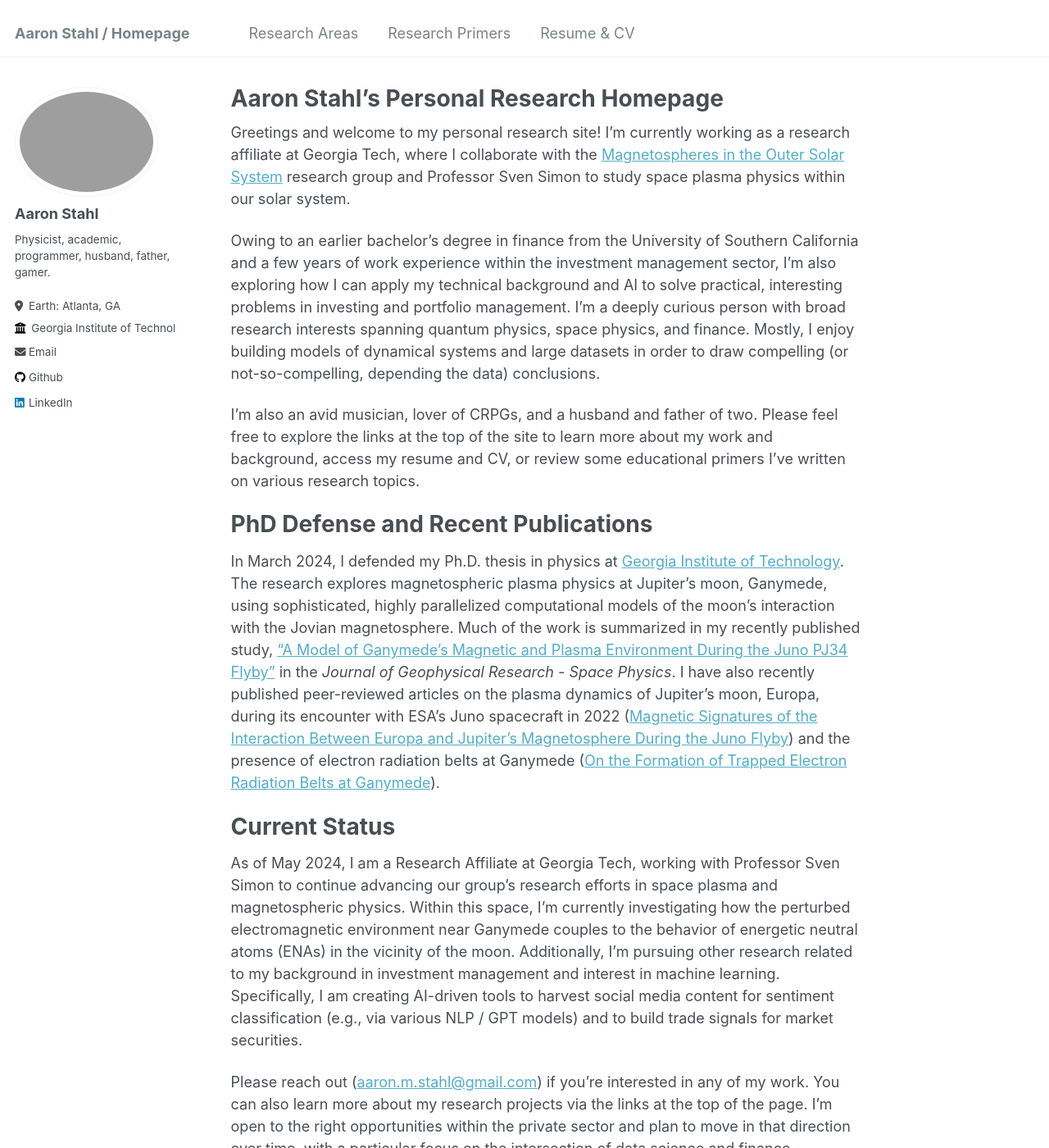
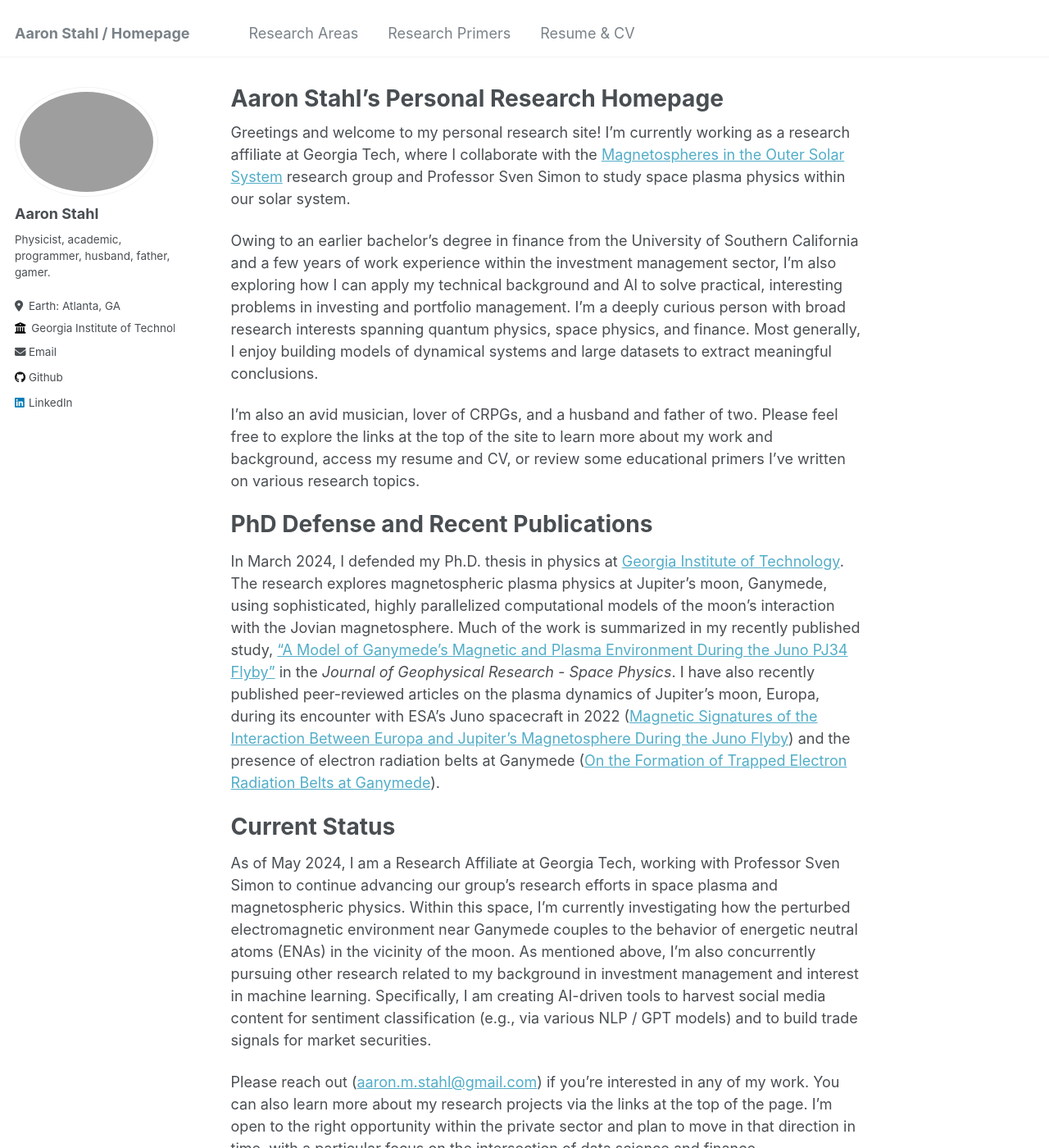
Before and after one commit to astahl3/astahl3.github.io, a Jekyll site: the page built from _pages/about.md, in a window 1280 px wide and 1400 px high. Shown: the whole window at 82% size. Built offline with Jekyll 4.4.1, drawn with Linux system fonts in a browser that asks for light colours; some of the changed text lies outside the part shown.

Commit message:
updated main page

```diff
--- a/_pages/about.md
+++ b/_pages/about.md
@@ -8,7 +8,7 @@ redirect_from:
 ---
 Greetings and welcome to my personal research site! I'm currently working as a research affiliate at Georgia Tech, where I collaborate with the [Magnetospheres in the Outer Solar System](https://svensimon.gatech.edu/) research group and Professor Sven Simon to study space plasma physics within our solar system.
 
-Owing to an earlier bachelor's degree in finance from the University of Southern California and a few years of work experience within the investment management sector, I'm also exploring how I can apply my technical background and AI to solve practical, interesting problems in investing and portfolio management. I'm a deeply curious person with broad research interests spanning quantum physics, space physics, and finance. Mostly, I enjoy building models of dynamical systems and large datasets in order to draw compelling (or not-so-compelling, depending the data) conclusions.
+Owing to an earlier bachelor's degree in finance from the University of Southern California and a few years of work experience within the investment management sector, I'm also exploring how I can apply my technical background and AI to solve practical, interesting problems in investing and portfolio management. I'm a deeply curious person with broad research interests spanning quantum physics, space physics, and finance. Most generally, I enjoy building models of dynamical systems and large datasets to extract meaningful conclusions.
 
 I'm also an avid musician, lover of CRPGs, and a husband and father of two. Please feel free to explore the links at the top of the site to learn more about my work and background, access my resume and CV, or review some educational primers I've written on various research topics.
 
@@ -18,6 +18,6 @@ In March 2024, I defended my Ph.D. thesis in physics at [Georgia Institute of Te
 
 Current Status
 ======
-As of May 2024, I am a Research Affiliate at Georgia Tech, working with Professor Sven Simon to continue advancing our group's research efforts in space plasma and magnetospheric physics. Within this space, I'm currently investigating how the perturbed electromagnetic environment near Ganymede couples to the behavior of energetic neutral atoms (ENAs) in the vicinity of the moon. Additionally, I'm pursuing other research related to my background in investment management and interest in machine learning. Specifically, I am creating AI-driven tools to harvest social media content for sentiment classification (e.g., via various NLP / GPT models) and to build trade signals for market securities.
+As of May 2024, I am a Research Affiliate at Georgia Tech, working with Professor Sven Simon to continue advancing our group's research efforts in space plasma and magnetospheric physics. Within this space, I'm currently investigating how the perturbed electromagnetic environment near Ganymede couples to the behavior of energetic neutral atoms (ENAs) in the vicinity of the moon. As mentioned above, I'm also concurrently pursuing other research related to my background in investment management and interest in machine learning. Specifically, I am creating AI-driven tools to harvest social media content for sentiment classification (e.g., via various NLP / GPT models) and to build trade signals for market securities.
 
-Please reach out ([aaron.m.stahl@gmail.com](mailto:aaron.m.stahl@gmail.com)) if you're interested in any of my work. You can also learn more about my research projects via the links at the top of the page. I'm open to the right opportunities within the private sector and plan to move in that direction over time, with a particular focus on the intersection of data science and finance.
+Please reach out ([aaron.m.stahl@gmail.com](mailto:aaron.m.stahl@gmail.com)) if you're interested in any of my work. You can also learn more about my research projects via the links at the top of the page. I'm open to the right opportunity within the private sector and plan to move in that direction in time, with a particular focus on the intersection of data science and finance.
```
